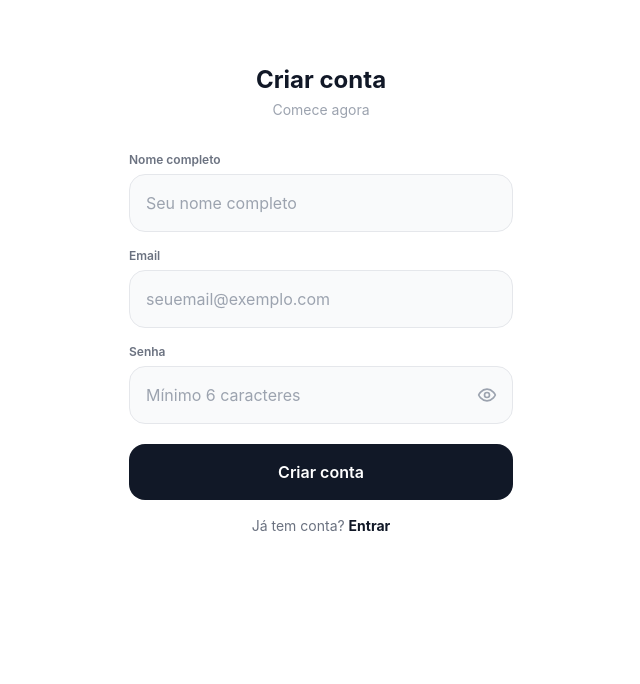
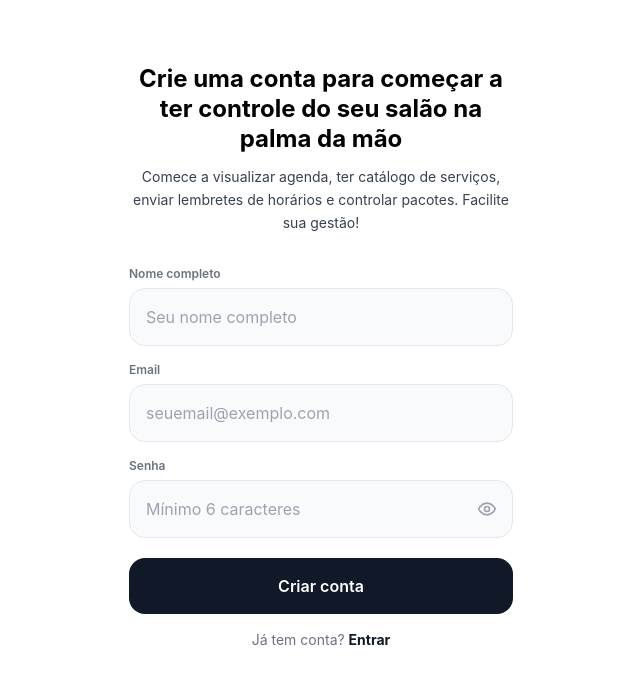
Before and after one commit to juliatedeschi7-creator/salao2.0, a Next.js app: page /cadastro in a window 1280 px wide. Shown: the top 684 px of the page, without its empty margins (319-959 px from the left). Built offline with nearby package versions, Linux system fonts and the light colour scheme.

Commit message:
Atualizar o page.tsx

```diff
--- a/src/app/cadastro/page.tsx
+++ b/src/app/cadastro/page.tsx
@@ -20,8 +20,9 @@ function CadastroForm() {
   const [loading, setLoading] = useState(false)
   const [erro, setErro] = useState('')
 
-  const isCliente = !!salaoSlug
-  const isSalao = tipo === 'salao' || !!token
+const isCliente = !!salaoSlug
+const isFuncionario = !!token
+const isNovoSalao = tipo === 'salao'
 
   useEffect(() => {
     async function buscarSalao() {
@@ -117,8 +118,15 @@ function CadastroForm() {
     setLoading(false)
   }
 
-  const cor = (isCliente && salaoInfo?.cor_primaria) ? salaoInfo.cor_primaria : '#111827'
-  const corSec = (isCliente && salaoInfo?.cor_secundaria) ? salaoInfo.cor_secundaria : '#f3f4f6'
+const cor =
+  (isCliente || isFuncionario) && salaoInfo?.cor_primaria
+    ? salaoInfo.cor_primaria
+    : '#111827'
+
+const corSec =
+  (isCliente || isFuncionario) && salaoInfo?.cor_secundaria
+    ? salaoInfo.cor_secundaria
+    : '#f3f4f6'
 
   function getNomeParte1() {
     if (!salaoInfo?.nome) return 'Criar conta'
@@ -142,7 +150,7 @@ function CadastroForm() {
     <div
       className="min-h-screen flex flex-col items-center px-6 py-10"
       style={{
-        background: isCliente
+        background: (isCliente || isFuncionario)
           ? `linear-gradient(to bottom, ${corSec} 0%, #ffffff 340px)`
           : '#ffffff'
       }}
@@ -150,26 +158,50 @@ function CadastroForm() {
       <div className="w-full max-w-sm flex flex-col items-center gap-1 mb-6 mt-6">
 {isCliente ? (
   <div className="text-center mt-8">
-    <h1 className="text-2xl font-bold leading-tight" style={{ color: cor }}>
+    <h1
+      className="text-2xl font-bold leading-tight"
+      style={{ color: cor }}
+    >
       {getNomeParte1()}
     </h1>
+
     {getNomeParte2() && (
-      <p className="text-sm font-medium mt-1 text-gray-400">
+      <p className="text-sm font-medium mt-1 text-gray-700">
         {getNomeParte2()}
       </p>
     )}
-    <p className="text-gray-400 text-sm mt-3 text-center leading-relaxed">
-      Crie sua conta para agendar serviços<br />e acompanhar seus pacotes
+
+    <p className="text-gray-700 text-sm mt-3 text-center leading-relaxed">
+      Crie sua conta para acessar nosso catálogo,
+      agendar serviços e acompanhar seus pacotes
+    </p>
+  </div>
+) : isFuncionario ? (
+  <div className="text-center">
+    <h1
+      className="text-2xl font-bold"
+      style={{ color: cor }}
+    >
+      {salaoInfo?.nome || 'Convite para funcionário'}
+    </h1>
+
+    <p className="text-gray-700 text-sm mt-3 leading-relaxed">
+      Crie sua conta para colaborar na gestão do salão.
     </p>
   </div>
 ) : (
-          <div className="text-center">
-            <h1 className="text-2xl font-bold text-gray-900">Criar conta</h1>
-            <p className="text-gray-400 text-sm mt-1 text-center">
-              {isSalao ? 'Comece a organizar seu salao' : 'Comece agora'}
-            </p>
-          </div>
-        )}
+  <div className="text-center">
+    <h1 className="text-2xl font-bold text-black leading-tight">
+      Crie uma conta para começar a ter controle do seu salão na palma da mão
+    </h1>
+
+    <p className="text-gray-700 text-sm mt-3 leading-relaxed">
+      Comece a visualizar agenda, ter catálogo de serviços,
+      enviar lembretes de horários e controlar pacotes.
+      Facilite sua gestão!
+    </p>
+  </div>
+)}
       </div>
 
       <div className="w-full max-w-sm flex flex-col gap-4 mt-2">
```
